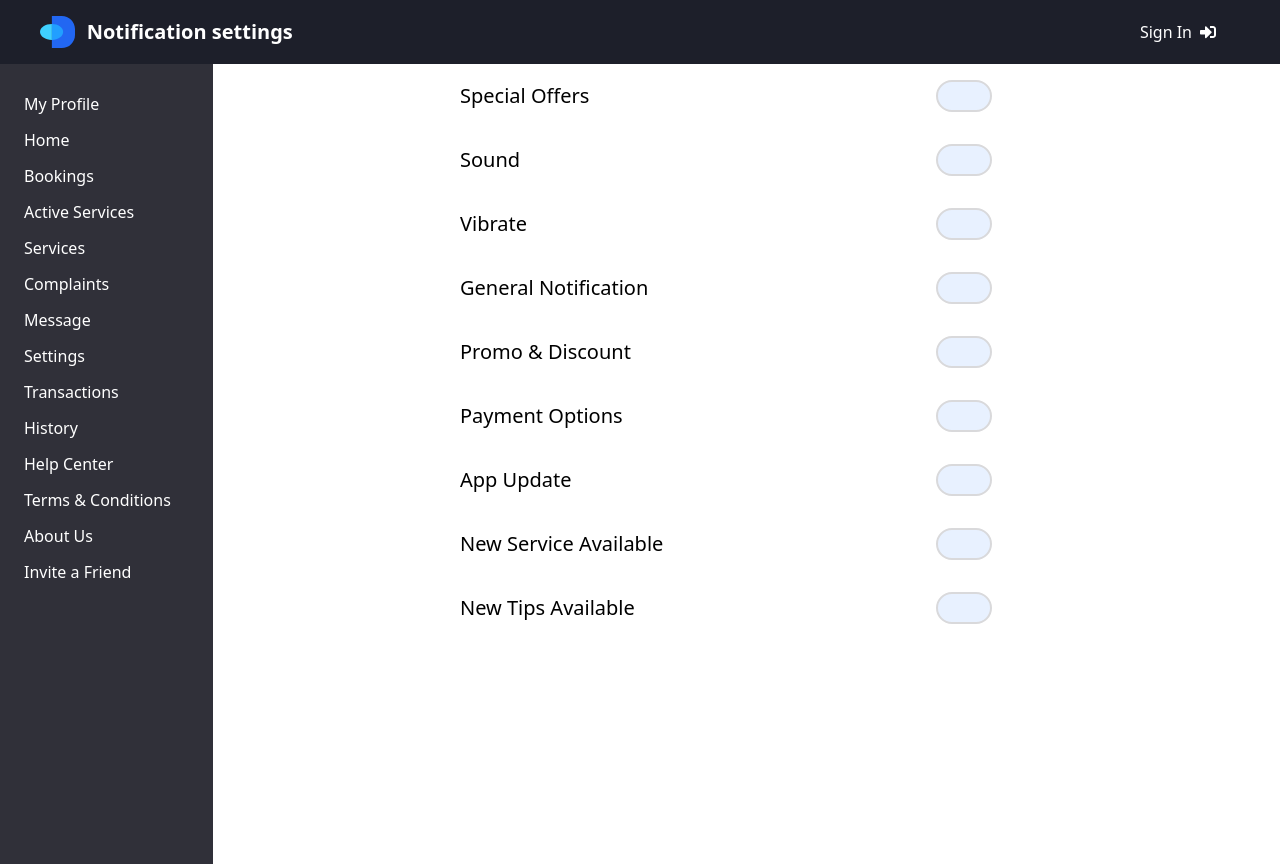
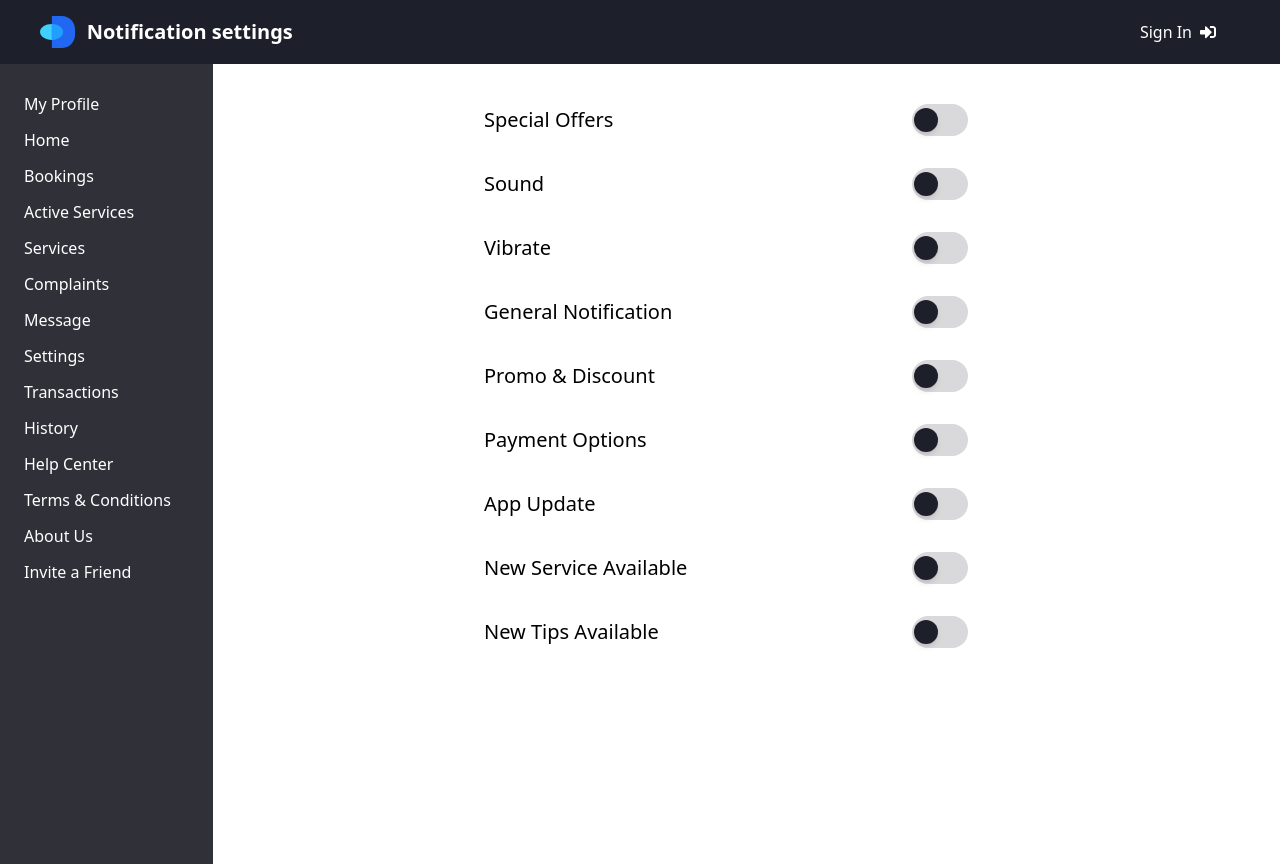
Before and after one commit to JaseelaAlimahamed/ServiceConnectUserUI, a React (Vite) app: page /notification-settings in a window 1280 px wide. Built offline with nearby package versions, Linux system fonts and the light colour scheme; no server answers.

Commit message:
Feat: Updated notification settings

```diff
--- a/src/components/user/notificationSettingsComponent/NotificationSettingsComponent.jsx
+++ b/src/components/user/notificationSettingsComponent/NotificationSettingsComponent.jsx
@@ -27,7 +27,7 @@ const NotificationSettingsComponent = () => {
     });
   };
   return (
-    <div className="bg-primary h-screen">
+    <div className="bg-primary h-screen p-6">
       {notificationData.map((noti, index) => (
         <div
           key={index}
@@ -40,18 +40,16 @@ const NotificationSettingsComponent = () => {
           </h2>
           <button
             onClick={() => handleToggle(index)}
-            className="bg-light-blue border-solid border-2 border-light-gray rounded-full
-                   w-12 h-7 md:w-14 md:h-8 lg:w-14 lg:h-8 md:p-1
-                   flex items-center pl-1 focus:outline-none hover:outline-none hover:border-light-gray"
+            className={`${enabledNotifications[index] ? 'bg-light-gray' : 'bg-light-gray'
+              } border-solid border-2 border-light-gray rounded-full w-12 h-7 md:w-14 md:h-8 lg:w-14 lg:h-8
+     flex items-center transition duration-300 ease-in-out focus:outline-none hover:border-light-gray`}
           >
             <div
-              className={
-                enabledNotifications[index]
-                  ? "bg-dark-gray w-5 h-5 rounded-full md:w-6 md:h-6 md:p-3"
-                  : ""
-              }
+              className={`transform ${enabledNotifications[index] ? 'translate-x-6' : 'translate-x-0'
+                } bg-dark-gray w-5 h-5 md:w-6 md:h-6 rounded-full shadow-md transition duration-300 ease-in-out`}
             ></div>
           </button>
+
         </div>
       ))}
     </div>
--- a/src/pages/HomePage/Home.jsx
+++ b/src/pages/HomePage/Home.jsx
@@ -28,7 +28,7 @@ const Home = () => {
                 <p>Loading...</p>
             </div>
         ) : (
-            <div className=" py-4 mt-16 lg:ml-24 lgm:ml-16 md:mt-10 md:px-8 lg:px-12 lgx:ml-36 w-full max-w-[95vw] sm:max-w-[90vw] md:max-w-[76vw] lgm:max-w-[80vw] lgx:max-w-[80vw] lg:max-w-[78vw] xl:max-w-screen-xl">
+            <div className=" py-4 mt-16 lg:ml-12  lgm:ml-16 md:mt-10 md:px-8 lg:px-12 lgx:ml-32 w-full max-w-[95vw] sm:max-w-[90vw] md:max-w-[76vw] lgm:max-w-[80vw] lgx:max-w-[78vw] lg:max-w-[78vw] xl:max-w-screen-xl">
 
                 <SearchBar />
                 <BannerSlider bannerData={bannerData} />
--- a/src/pages/userHomePages/NotificationPage.jsx
+++ b/src/pages/userHomePages/NotificationPage.jsx
@@ -52,7 +52,7 @@ const NotificationsPage = () => {
   const groupedNotifications = groupNotificationsByDate(notificationsData);
 
   return (
-    <div className="min-h-screen bg-light-gray p-6">
+    <div className="min-h-screen bg-light-gray lg:p-24 sm:p-8 smx:p-6 md:p-12 ">
       {/* Attach Navbar here */}
       <div>
         {/* Loop through each date group and display notifications */}
--- a/tailwind.config.js
+++ b/tailwind.config.js
@@ -33,6 +33,7 @@ module.exports = {
         "#167F71": "#167F71"
       },
       screens: {
+        'smx': '320px',   // Small screens
         'sm': '640px',   // Small screens
         'md': '768px',   // Medium screens
         'lg': '1024px',
```
